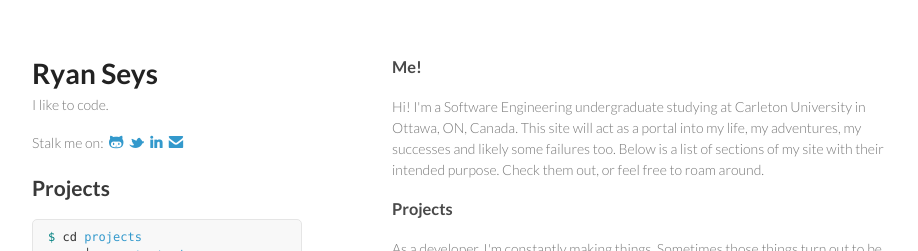
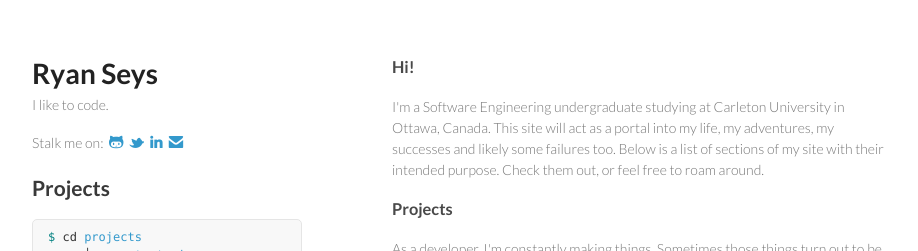
Before and after one commit to tl-dr/ryanseys.com, a Jekyll site: the page built from index.html, in a window 1280 px wide. Shown: the top 251 px of the page, without its empty margins (178-1096 px from the left). Built offline with Jekyll 4.4.1, drawn with Linux system fonts in a browser that asks for light colours; Markdown is read by kramdown in place of the engine named in the settings.

Commit message:
Include date on blog posts and update welcome message

```diff
--- a/_includes/welcome_root.html
+++ b/_includes/welcome_root.html
@@ -1,8 +1,8 @@
 <h3>
-  Me!
+  Hi!
 </h3>
 <p>
-  Hi! I'm a Software Engineering undergraduate studying at Carleton University in Ottawa, ON, Canada. This site will act as a portal into my life, my adventures, my successes and likely some failures too. Below is a list of sections of my site with their intended purpose. Check them out, or feel free to roam around.
+  I'm a Software Engineering undergraduate studying at Carleton University in Ottawa, Canada. This site will act as a portal into my life, my adventures, my successes and likely some failures too. Below is a list of sections of my site with their intended purpose. Check them out, or feel free to roam around.
 </p>
 
 <h3>Projects</h3>
--- a/_layouts/post.html
+++ b/_layouts/post.html
@@ -2,7 +2,7 @@
 layout: default
 root: true
 ---
-{% if page.categories == "blog" %} <small style="float:right; margin-top:5px;">{{ page.date | date:'%a %d %b %Y' }}</small> {% endif %}
+<small style="float:right; margin-top:5px;">{{ page.date | date:'%a %d %b %Y' }}</small>
 <h3>{{ page.title }}</h3>
 {{ content }}
 <hr />
```
